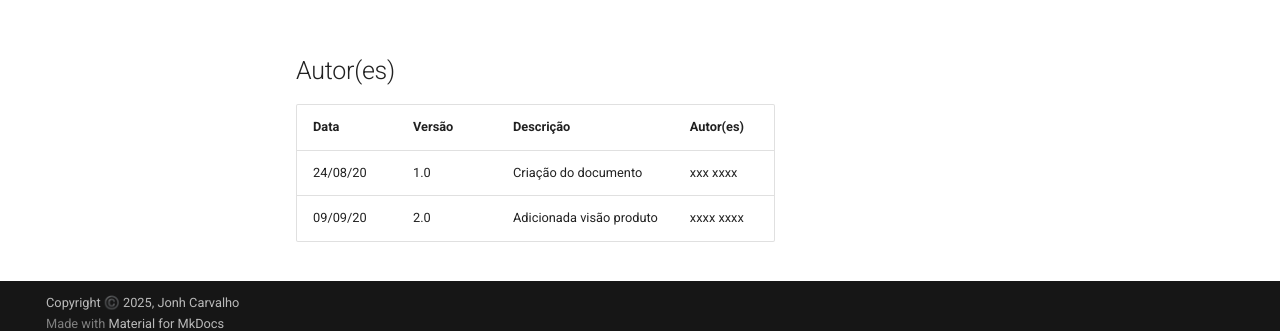
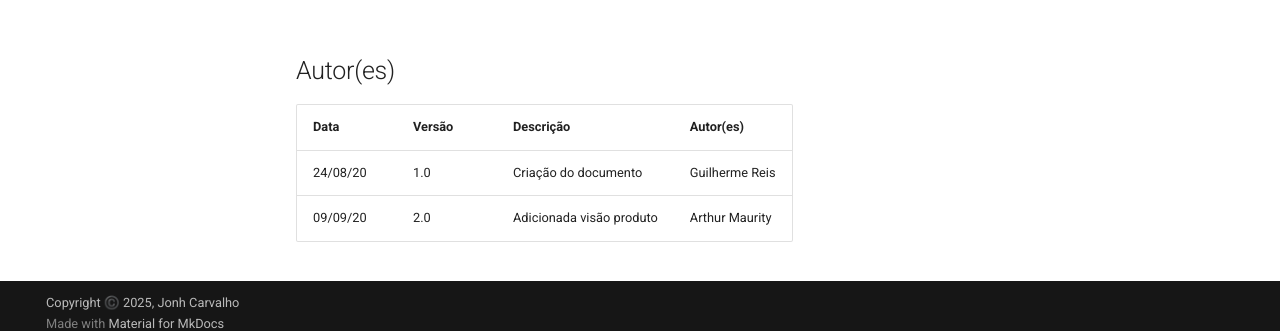
Before and after one commit to Projetos-de-Extensao/PBE_25.2_8004_Pioneiros, an MkDocs documentation site: the page built from docs/Iniciacao/5w2h.md, in a window 1280 px wide and 900 px high, scrolled down 1085 px. Shown: the part 554-885 px from the top of the window. Built offline with MkDocs 1.6.1 and Material for MkDocs 9.7.7, drawn with Linux system fonts in a browser that asks for light colours; comment, search, counter and statistics services are not loaded.

Commit message:
update 5w2h

```diff
--- a/docs/Iniciacao/5w2h.md
+++ b/docs/Iniciacao/5w2h.md
@@ -50,5 +50,5 @@ title: 5W2H
 ## Autor(es)
 | Data | Versão | Descrição | Autor(es) |
 | -- | -- | -- | -- |
-| 24/08/20 | 1.0 | Criação do documento | xxx xxxx |
-| 09/09/20 | 2.0 | Adicionada visão produto | xxxx xxxx |
+| 24/08/20 | 1.0 | Criação do documento | Guilherme Reis |
+| 09/09/20 | 2.0 | Adicionada visão produto | Arthur Maurity |
```
